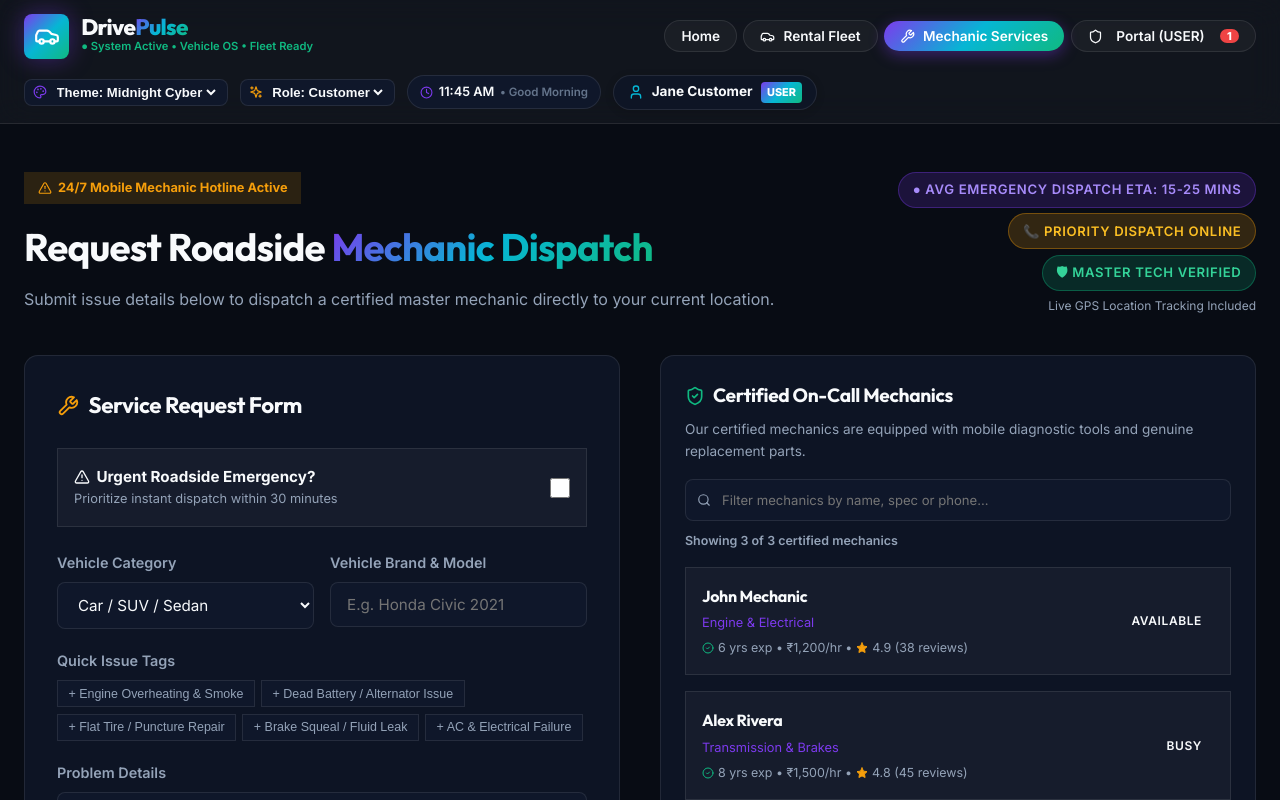
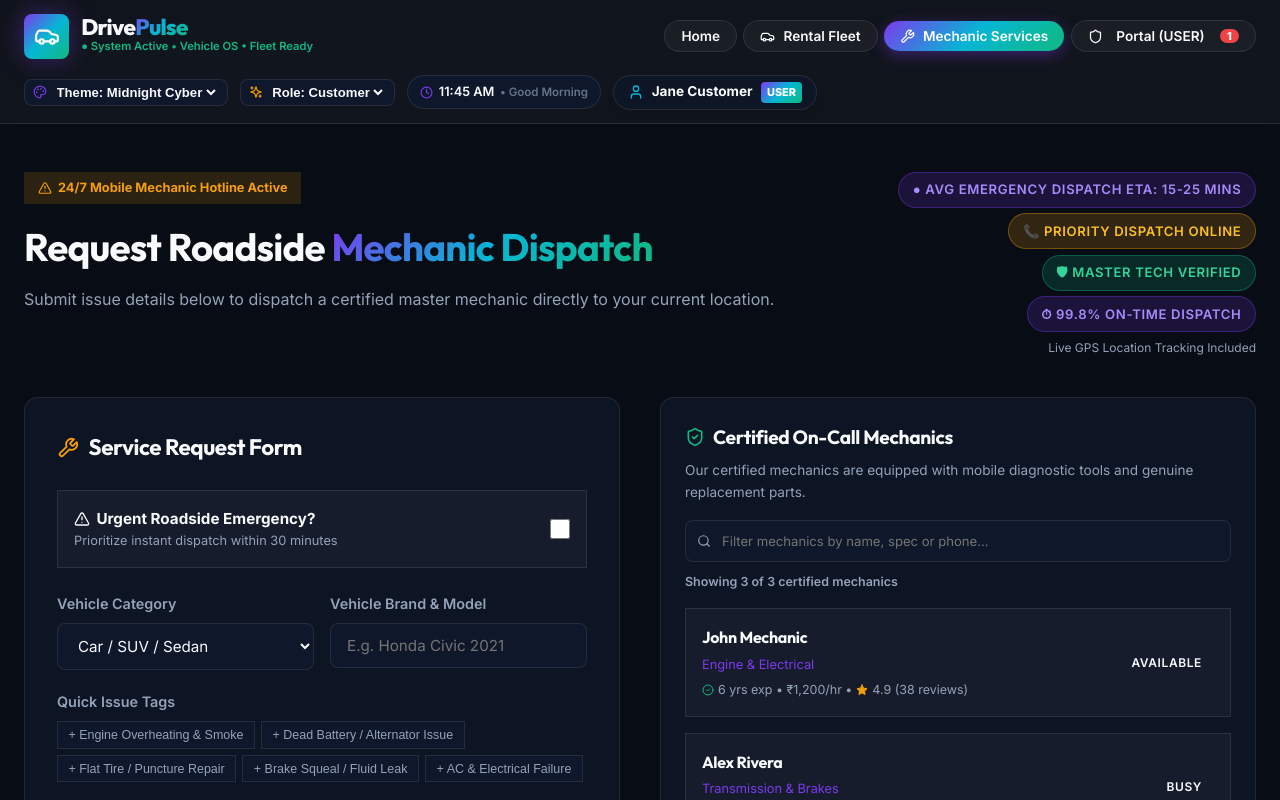
Before and after one commit to swarajchikhale/vehical_management_system, a React (Vite) app: page / in a window 1280 px wide. Both pictures are taken after a click on the button "Mechanic Services". Shown: the top 800 px of the page. Built offline with nearby package versions, Linux system fonts and the light colour scheme; the HTML template or start-up script is replaced by a standard one.

Commit message:
Add emergency service dispatch ETA indicator pill to mechanic request

```diff
--- a/src/pages/MechanicServices.jsx
+++ b/src/pages/MechanicServices.jsx
@@ -65,6 +65,9 @@ export const MechanicServices = ({ setActiveTab }) => {
           </span>
           <span className="badge badge-available" title="All dispatched mechanics undergo background checks and trade certifications" style={{ padding: '0.4rem 0.85rem', fontSize: '0.82rem', cursor: 'help' }}>
             🛡 Master Tech Verified
+          </span>
+          <span className="badge badge-confirmed" title="Guaranteed priority dispatch response SLA" style={{ padding: '0.4rem 0.85rem', fontSize: '0.82rem', cursor: 'help' }}>
+            ⏱ 99.8% On-Time Dispatch
           </span>
           <span style={{ fontSize: '0.75rem', color: 'var(--text-muted)' }}>Live GPS Location Tracking Included</span>
         </div>
```
